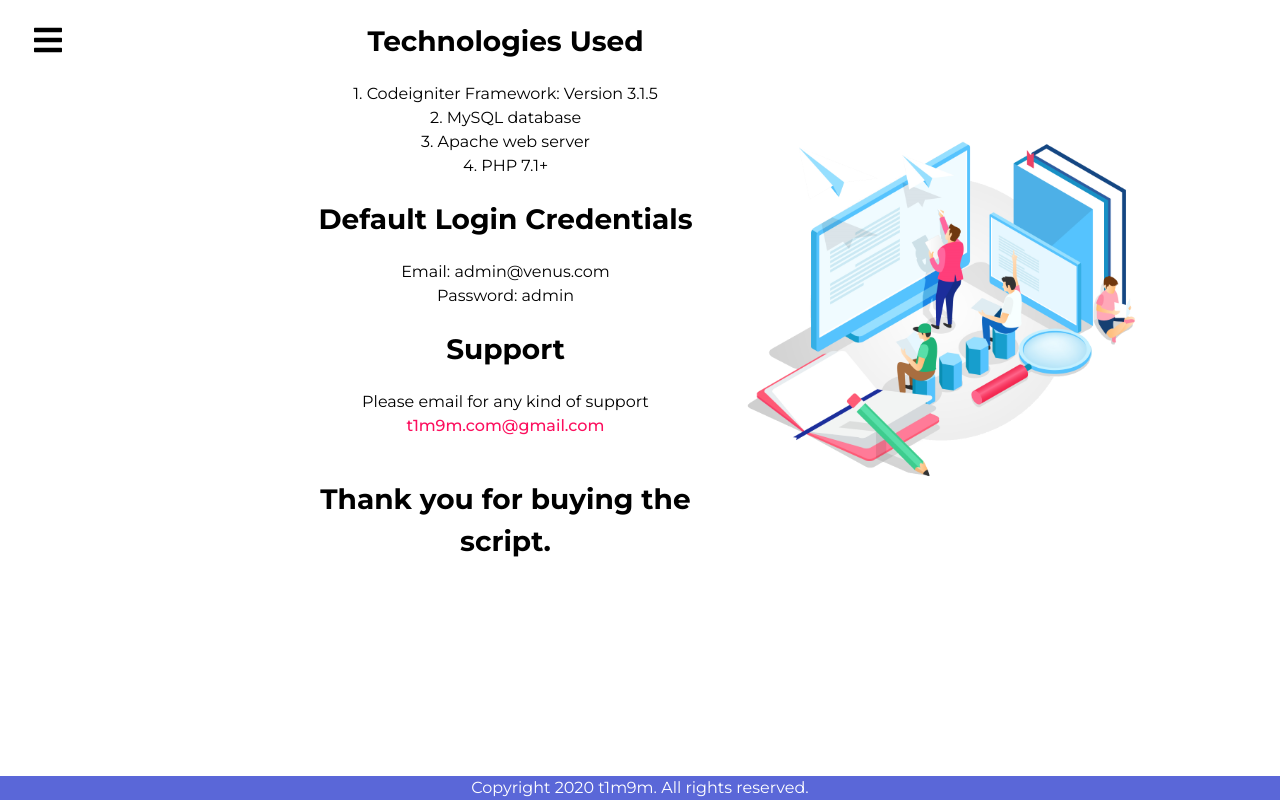
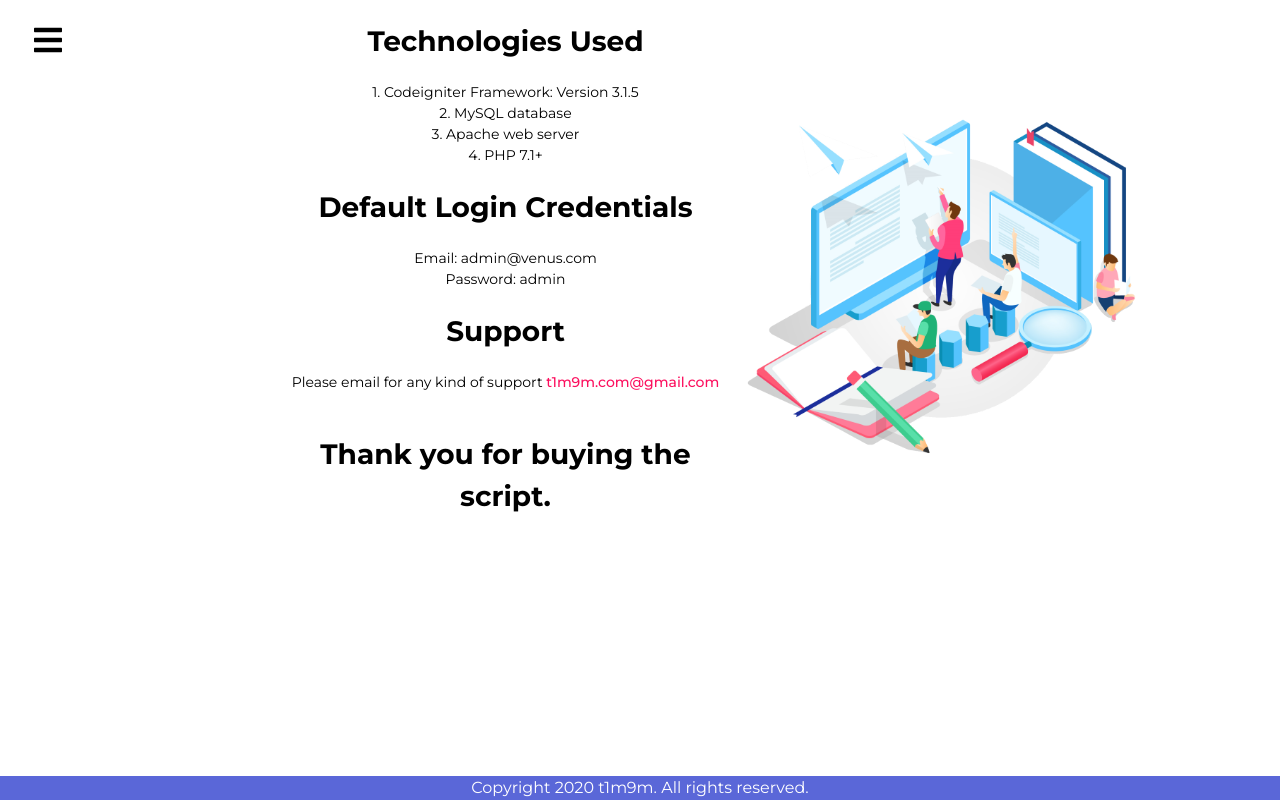
Before and after one commit to KnockOutEZ/codecanyonDoc, a React (Create React App) app: page /about in a window 1280 px wide. Built offline with nearby package versions, Linux system fonts and the light colour scheme.

Commit message:
mamu problem soooollveeeeed

```diff
--- a/src/App.js
+++ b/src/App.js
@@ -1,44 +1,9 @@
 import './App.css';
-import { useEffect,useState  } from "react";
-import { BrowserRouter, Route, Routes,useLocation  } from "react-router-dom";
-import Main from "./Pages/Main";
-import Installation from "./Pages/Installation";
-import Frontend from "./Pages/Frontend";
-import Backend from "./Pages/Backend";
-import About from "./Pages/About";
-import Navbar from "./components/Navbar";
+import LandingPage from "./Pages/LandingPage";
 
 function App() {
-  let location
-
-    if(window.location.pathname === "/"){
-      location = "true"
-    }else{
-      location = "false"
-    }
-
-
-
-  console.log(location)
-
-
-
   return (
-    <BrowserRouter>
-      <Routes><Route exact path="/" element={<Main/>}></Route></Routes>
-      <div className={` ${location=="true" ? "hidden" : ""} md:flex flex-col md:flex-row md:min-h-screen w-full `}>
-      <Navbar className={``}/>
-    <div className='content container'>
-    <Routes>
-      <Route exact path="/frontend" element={<Frontend/>}></Route>
-      <Route exact path="/installation" element={<Installation/>}></Route>
-      <Route exact path="/backend" element={<Backend/>}></Route>
-      <Route exact path="/about" element={<About/>}></Route>
-    </Routes>
-    </div>
-    <div className='fixed bottom-0 text-center w-screen bg-indigo-600 text-white'>Copyright 2020 t1m9m. All rights reserved.</div>
-    </div>
-    </BrowserRouter>
+    <LandingPage/>
   );
 }
 
--- a/src/Pages/About.js
+++ b/src/Pages/About.js
@@ -6,21 +6,21 @@ const About = () => {
       <div id="techs">
       <div className="text-center">
       <h2 className="text-center my-5 text-md">Technologies Used</h2>
-      <h6 clasName="text-sm">1. Codeigniter Framework: Version 3.1.5</h6>
-      <h6 clasName="text-sm">2. MySQL database</h6>
-      <h6 clasName="text-sm">3. Apache web server</h6>
-      <h6 clasName="text-sm">4. PHP 7.1+</h6>
+      <h6 className="text-sm">1. Codeigniter Framework: Version 3.1.5</h6>
+      <h6 className="text-sm">2. MySQL database</h6>
+      <h6 className="text-sm">3. Apache web server</h6>
+      <h6 className="text-sm">4. PHP 7.1+</h6>
       </div>
 
       <div className="text-center" id="logincreds">
       <h2 className="text-center my-5">Default Login Credentials</h2>
-      <h6 clasName="text-sm">Email: admin@venus.com</h6>
-      <h6 clasName="text-sm">Password: admin</h6>
+      <h6 className="text-sm">Email: admin@venus.com</h6>
+      <h6 className="text-sm">Password: admin</h6>
       </div>
 
       <div className="text-center" id="support">
       <h2 className="text-center my-5">Support</h2>
-      <h6 clasName="text-sm"> Please email for any kind of support <a href="mailto:t1m9m.com@gmail.com">t1m9m.com@gmail.com</a></h6>
+      <h6 className="text-sm"> Please email for any kind of support <a href="mailto:t1m9m.com@gmail.com">t1m9m.com@gmail.com</a></h6>
       </div>
 
       <div className="text-center" >
--- /dev/null
+++ b/src/Pages/LandingPage.js
@@ -0,0 +1,26 @@
+import '../App.css';
+import { useEffect,useState  } from "react";
+import { BrowserRouter, Route, Routes,useLocation  } from "react-router-dom";
+import Main from "../Pages/Main";
+import Installation from "../Pages/Installation";
+import Frontend from "../Pages/Frontend";
+import Backend from "../Pages/Backend";
+import About from "../Pages/About";
+import Navbar from "../components/Navbar";
+import Landing from "../components/Landing";
+
+const LandingPage = () => {
+//     let [location,setLocation] = useState(false)
+//     useEffect(() => {
+// setLocation(window.location.pathname === "/")
+//       console.log(window.location.pathname);
+//     }, [window.location]);
+
+    return (
+        <BrowserRouter>
+      <Landing/>
+    </BrowserRouter>
+     );
+}
+
+export default LandingPage;
--- /dev/null
+++ b/src/components/Landing.js
@@ -0,0 +1,34 @@
+import '../App.css';
+import { useEffect,useState  } from "react";
+import { BrowserRouter, Route, Routes,useLocation  } from "react-router-dom";
+import Main from "../Pages/Main";
+import Installation from "../Pages/Installation";
+import Frontend from "../Pages/Frontend";
+import Backend from "../Pages/Backend";
+import About from "../Pages/About";
+import Navbar from "../components/Navbar";
+
+const Landing = () => {
+  let location = useLocation()
+
+
+    return (
+        <div>
+            <Routes><Route exact path="/" element={<Main/>}></Route></Routes>
+      <div className={`${location.pathname  === "/" ? "hidden" : ""} md:flex flex-col md:flex-row md:min-h-screen w-full `}>
+      <Navbar className={``}/>
+    <div className='content container'>
+    <Routes>
+      <Route exact path="/frontend" element={<Frontend/>}></Route>
+      <Route exact path="/installation" element={<Installation/>}></Route>
+      <Route exact path="/backend" element={<Backend/>}></Route>
+      <Route exact path="/about" element={<About/>}></Route>
+    </Routes>
+    </div>
+    <div className='fixed bottom-0 text-center w-screen bg-indigo-600 text-white'>Copyright 2020 t1m9m. All rights reserved.</div>
+    </div>
+        </div>
+     );
+}
+
+export default Landing;
--- a/src/components/Localhost.js
+++ b/src/components/Localhost.js
@@ -1,11 +1,11 @@
 const Localhost = () => {
     return (
         <div id="localhost">
-            <h3 clasName="">1. localhost</h3>
+            <h3 className="">1. localhost</h3>
           <br />
           <br />
           <div>
-            <p clasName="">
+            <p className="">
               <span>a.</span> You will need to install either Apache/Nginx web
               server on your system for Ubuntu. For Windows you can install
               XAMPP/WAMP web server. And for macOS please install MAMP. For to
```
